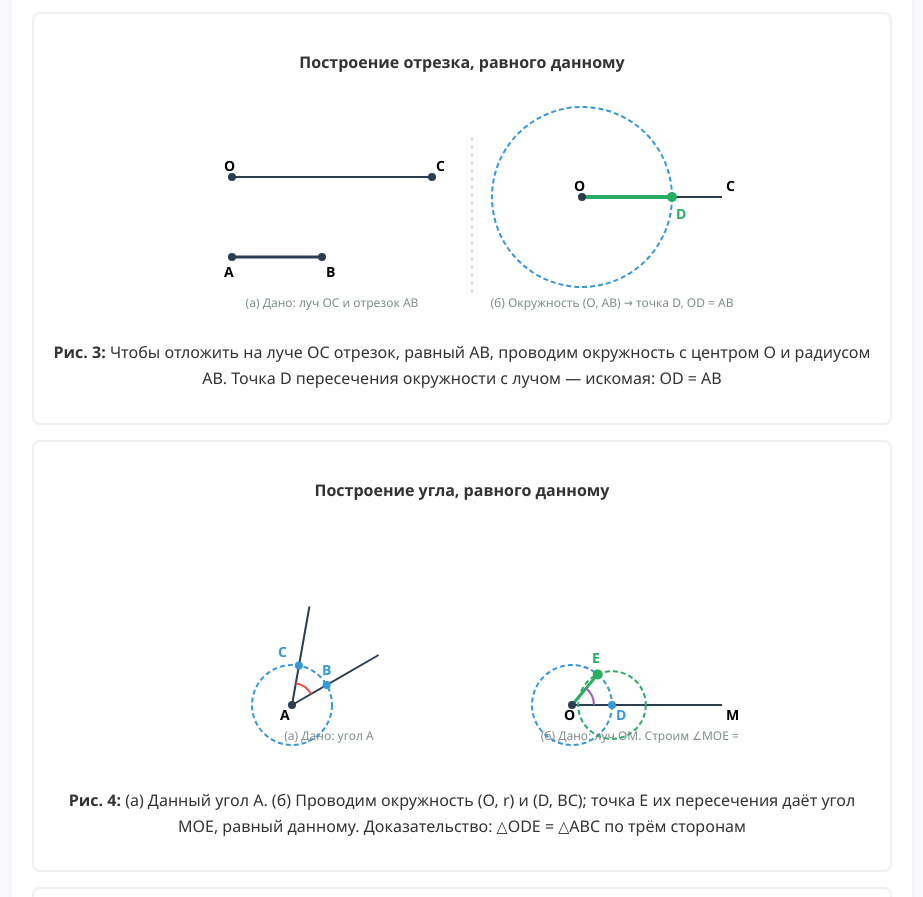
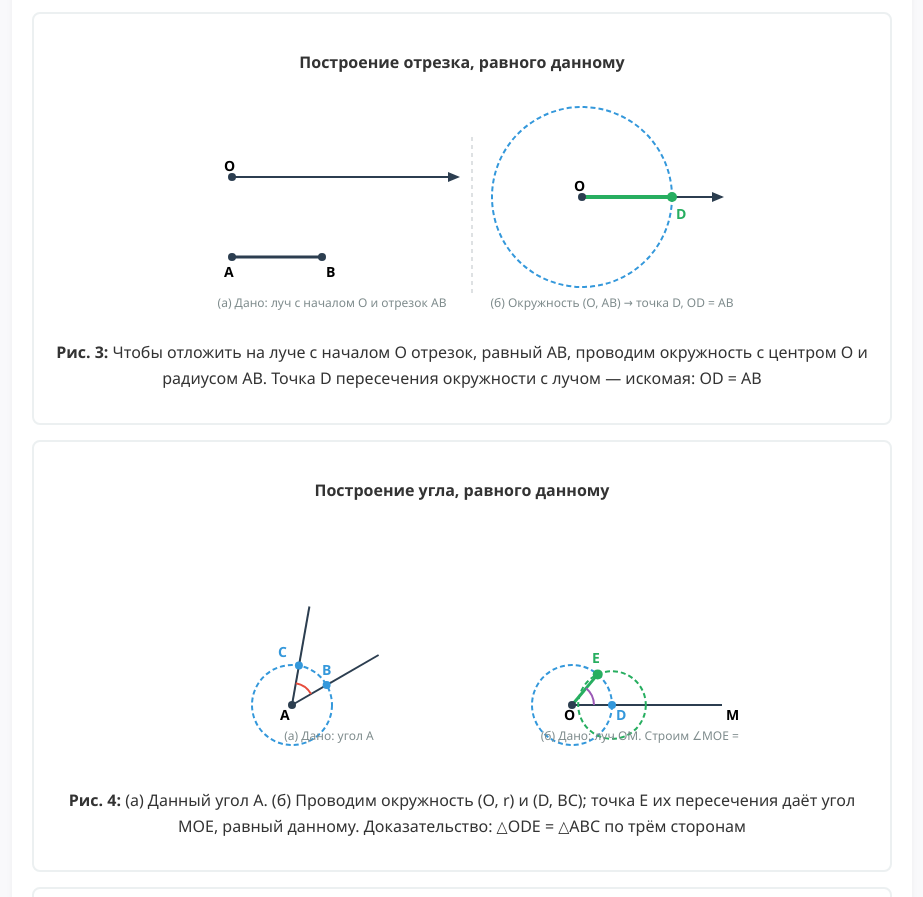
Before and after one commit to MUDROis/geometry-7, a plain HTML site: page geometriya-7-2-11.html in a window 1280 px wide. Shown: the part 2547-3444 px from the top of the page, without its empty margins (178-1101 px from the left). Drawn offline with nearby package versions, Linux system fonts and the light colour scheme.

Commit message:
fix: remove point C from ray drawing (lesson 2-11)

```diff
--- a/geometriya-7-2-11.html
+++ b/geometriya-7-2-11.html
@@ -181,35 +181,34 @@ footer .legal { margin-top: 14px; padding-top: 12px; border-top: 1px solid #dfe4
 <div class="diagram">
 <h4>Построение отрезка, равного данному</h4>
 <svg width="560" height="220" viewBox="0 0 560 220">
-<!-- Левая панель (дано): луч OC: O(50;80) → C(250;80); отрезок AB: A(50;160), B(140;160), AB = 90.
-     Правая панель (построение): центр O(400;100), луч O → C(540;100).
+<!-- Левая панель (дано): луч с началом O(50;80), стрелка вправо (направление — точка C опущена: у луча есть только начальная точка O); отрезок AB: A(50;160), B(140;160), AB = 90.
+     Правая панель (построение): центр O(400;100), луч с началом O(400;100) и стрелкой вправо.
      Окружность (O, AB): r = 90 → x от 310 до 490, y от 10 до 190 (окружность целиком видна,
      разделитель x = 290 её не пересекает).
      Точка D — пересечение окружности с лучом: D(490;100), OD = 90 = AB ✓.
      Зелёный отрезок OD — радиус, равный AB. -->
-<line x1="50" y1="80" x2="250" y2="80" stroke="#2c3e50" stroke-width="2"/>
+<line x1="50" y1="80" x2="275" y2="80" stroke="#2c3e50" stroke-width="2"/>
+<polygon points="266,75 278,80 266,85" fill="#2c3e50"/>
 <line x1="50" y1="160" x2="140" y2="160" stroke="#2c3e50" stroke-width="3"/>
 <line x1="290" y1="40" x2="290" y2="200" stroke="#bdc3c7" stroke-width="1" stroke-dasharray="4,4"/>
 <circle cx="400" cy="100" r="90" fill="none" stroke="#3498db" stroke-width="2" stroke-dasharray="5,3"/>
 <line x1="400" y1="100" x2="540" y2="100" stroke="#2c3e50" stroke-width="2"/>
+<polygon points="530,95 542,100 530,105" fill="#2c3e50"/>
 <line x1="400" y1="100" x2="490" y2="100" stroke="#27ae60" stroke-width="4"/>
 <circle cx="50" cy="80" r="4" fill="#2c3e50"/>
-<circle cx="250" cy="80" r="4" fill="#2c3e50"/>
 <circle cx="50" cy="160" r="4" fill="#2c3e50"/>
 <circle cx="140" cy="160" r="4" fill="#2c3e50"/>
 <circle cx="400" cy="100" r="4" fill="#2c3e50"/>
 <circle cx="490" cy="100" r="5" fill="#27ae60"/>
 <text x="42" y="74" font-size="14" font-weight="bold">O</text>
-<text x="254" y="74" font-size="14" font-weight="bold">C</text>
 <text x="42" y="180" font-size="14" font-weight="bold">A</text>
 <text x="144" y="180" font-size="14" font-weight="bold">B</text>
 <text x="392" y="94" font-size="14" font-weight="bold">O</text>
-<text x="544" y="94" font-size="14" font-weight="bold">C</text>
 <text x="494" y="122" font-size="14" font-weight="bold" fill="#27ae60">D</text>
-<text x="150" y="210" font-size="12" fill="#7f8c8d" text-anchor="middle">(а) Дано: луч OC и отрезок AB</text>
+<text x="150" y="210" font-size="12" fill="#7f8c8d" text-anchor="middle">(а) Дано: луч с началом O и отрезок AB</text>
 <text x="430" y="210" font-size="12" fill="#7f8c8d" text-anchor="middle">(б) Окружность (O, AB) → точка D, OD = AB</text>
 </svg>
-<p><strong>Рис. 3:</strong> Чтобы отложить на луче OC отрезок, равный AB, проводим окружность с центром O и радиусом AB. Точка D пересечения окружности с лучом — искомая: OD = AB</p>
+<p><strong>Рис. 3:</strong> Чтобы отложить на луче с началом O отрезок, равный AB, проводим окружность с центром O и радиусом AB. Точка D пересечения окружности с лучом — искомая: OD = AB</p>
 </div>
 
 <div class="diagram">
```
